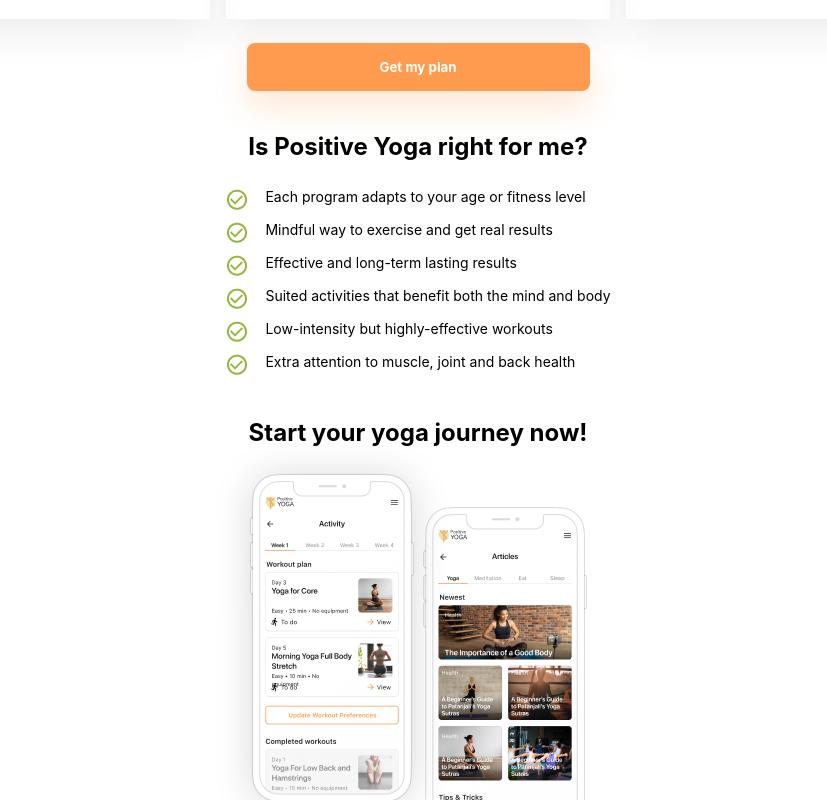
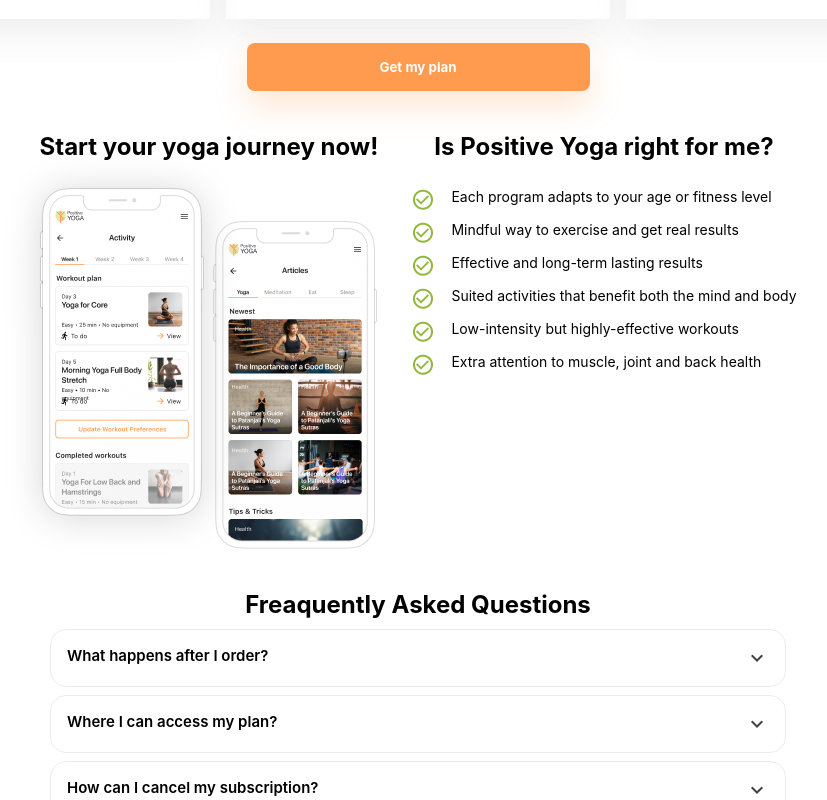
Before and after one commit to JonasStempickij/positive-yoga-kilo-academy, a React (Create React App) app: page / in a window 1280 px wide. Shown: the part 2040-2840 px from the top of the page, without its empty margins (222-1049 px from the left). Built offline with nearby package versions, Linux system fonts and the light colour scheme.

Commit message:
flex center

```diff
--- a/src/assets/wrappers/YogaForYou.js
+++ b/src/assets/wrappers/YogaForYou.js
@@ -35,6 +35,10 @@
   }
 
   @media screen and (min-width: 1000px) {
+    display: flex;
+    flex-direction: row-reverse;
+    column-gap: 33px;
+    justify-content: center;
     section {
       align-items: center;
     }
```
